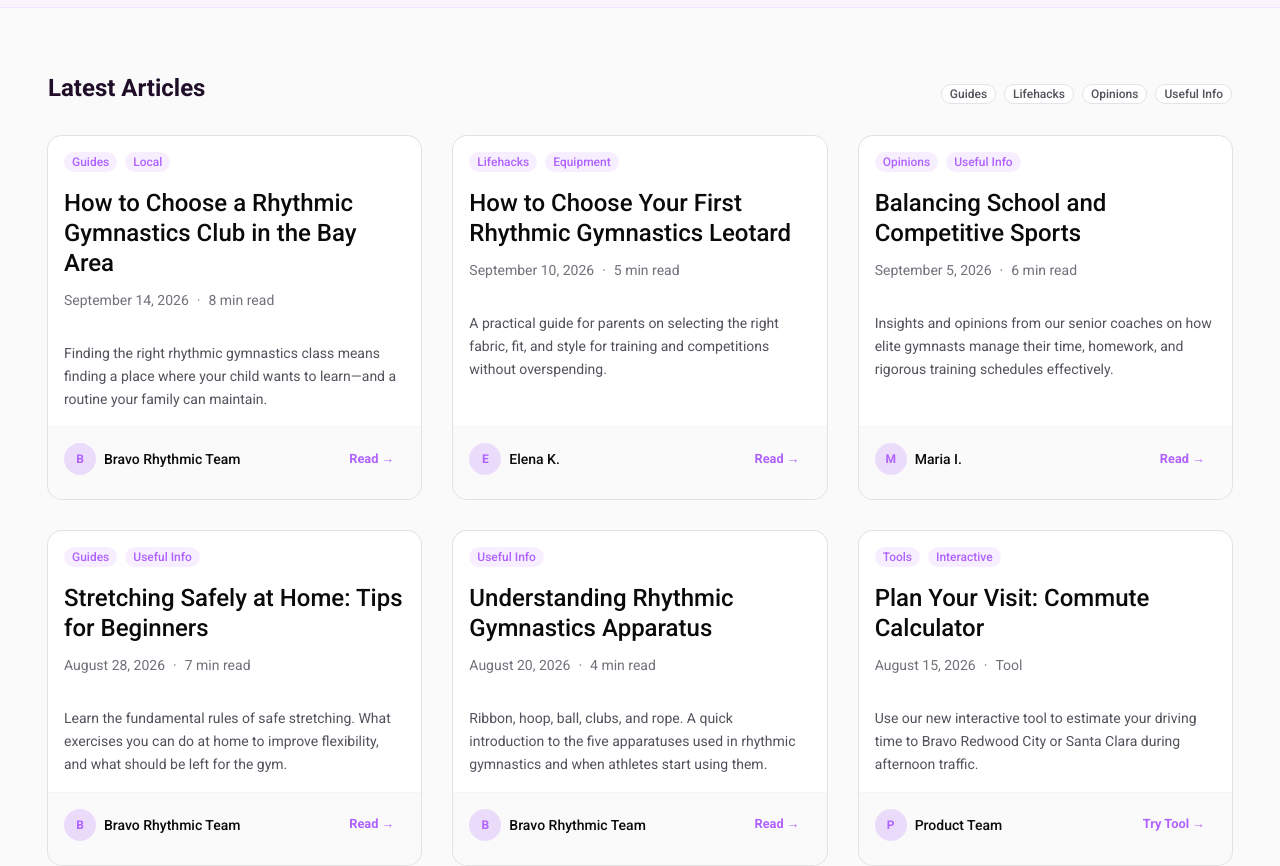
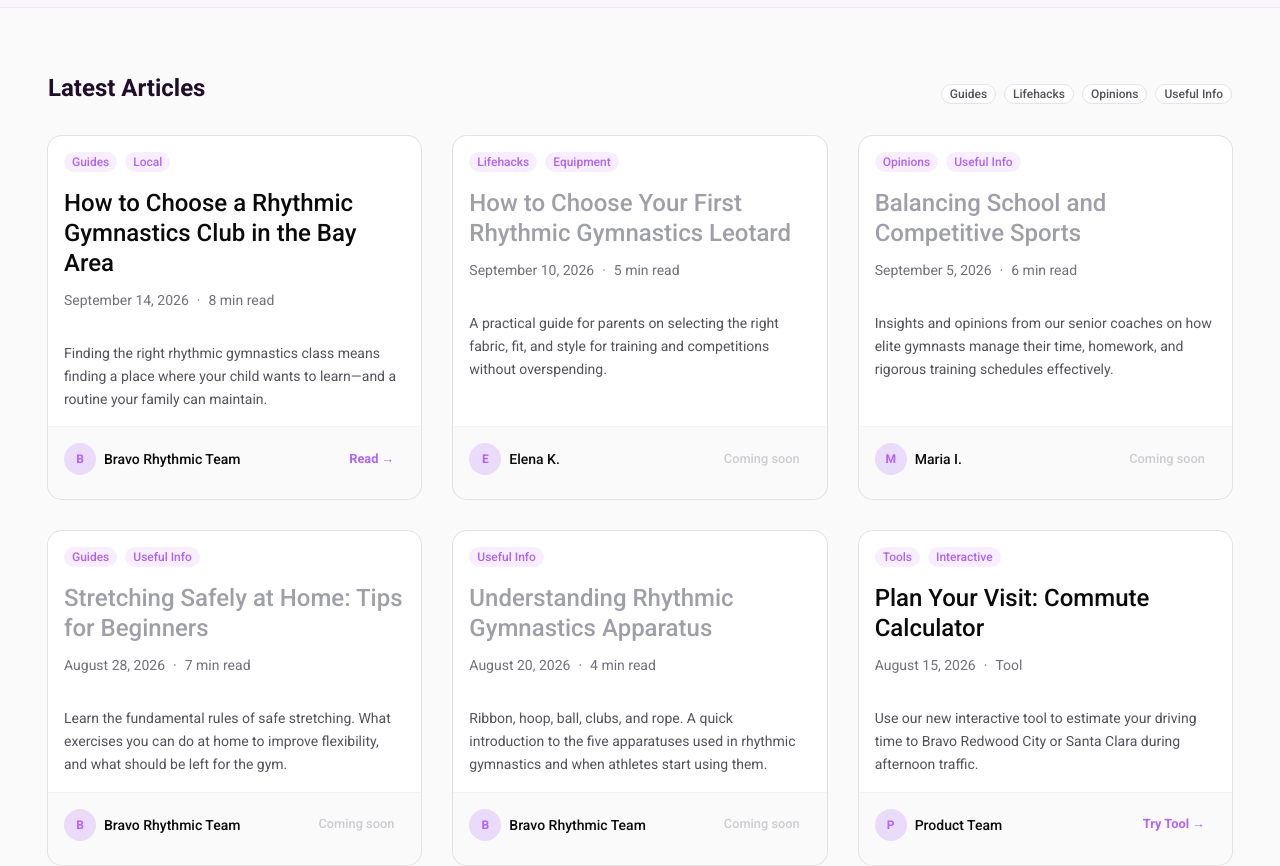
Before and after one commit to spkonovalov/bravorhythmic, a Next.js app: page / in a window 1280 px wide. Shown: the part 560-1426 px from the top of the page. Built offline with nearby package versions, Linux system fonts and the light colour scheme.

Commit message:
Update unpublished articles to show Coming soon

```diff
--- a/src/app/page.tsx
+++ b/src/app/page.tsx
@@ -13,7 +13,8 @@ const articles = [
     date: "September 14, 2026",
     author: "Bravo Rhythmic Team",
     tags: ["Guides", "Local"],
-    readTime: "8 min read"
+    readTime: "8 min read",
+    isPublished: true
   },
   {
     id: "how-to-choose-first-leotard",
@@ -22,7 +23,8 @@ const articles = [
     date: "September 10, 2026",
     author: "Elena K.",
     tags: ["Lifehacks", "Equipment"],
-    readTime: "5 min read"
+    readTime: "5 min read",
+    isPublished: false
   },
   {
     id: "balancing-school-and-competitive-sports",
@@ -31,7 +33,8 @@ const articles = [
     date: "September 5, 2026",
     author: "Maria I.",
     tags: ["Opinions", "Useful Info"],
-    readTime: "6 min read"
+    readTime: "6 min read",
+    isPublished: false
   },
   {
     id: "stretching-safely-at-home",
@@ -40,7 +43,8 @@ const articles = [
     date: "August 28, 2026",
     author: "Bravo Rhythmic Team",
     tags: ["Guides", "Useful Info"],
-    readTime: "7 min read"
+    readTime: "7 min read",
+    isPublished: false
   },
   {
     id: "understanding-rg-apparatus",
@@ -49,7 +53,8 @@ const articles = [
     date: "August 20, 2026",
     author: "Bravo Rhythmic Team",
     tags: ["Useful Info"],
-    readTime: "4 min read"
+    readTime: "4 min read",
+    isPublished: false
   },
   {
     id: "commute-calculator",
@@ -59,7 +64,8 @@ const articles = [
     author: "Product Team",
     tags: ["Tools", "Interactive"],
     readTime: "Tool",
-    isTool: true
+    isTool: true,
+    isPublished: true
   }
 ];
 
@@ -122,11 +128,15 @@ export default function Home() {
                     </Badge>
                   ))}
                 </div>
-                <CardTitle className="text-2xl leading-tight group-hover:text-bravo-purple transition-colors">
+                <CardTitle className={cn("text-2xl leading-tight transition-colors", article.isPublished ? "group-hover:text-bravo-purple" : "text-zinc-400")}>
+                  {article.isPublished ? (
                     <Link href={article.isTool ? `/${article.id}` : `/articles/${article.id}`} className="focus:outline-none">
                       <span className="absolute inset-0" aria-hidden="true" />
                       {article.title}
                     </Link>
+                  ) : (
+                    <span>{article.title}</span>
+                  )}
                 </CardTitle>
                 <div className="flex items-center gap-2 text-sm text-zinc-500 mt-2">
                   <span>{article.date}</span>
@@ -146,12 +156,18 @@ export default function Home() {
                   </div>
                   <span className="text-sm font-medium">{article.author}</span>
                 </div>
+                {article.isPublished ? (
                   <Link
                     href={article.isTool ? `/${article.id}` : `/articles/${article.id}`}
                     className={cn(buttonVariants({ variant: "ghost", size: "sm" }), "text-bravo-purple hover:text-bravo-purple hover:bg-bravo-purple/10 font-semibold z-10 relative")}
                   >
                     {article.isTool ? "Try Tool →" : "Read →"}
                   </Link>
+                ) : (
+                  <span className={cn(buttonVariants({ variant: "ghost", size: "sm" }), "text-zinc-400 cursor-not-allowed opacity-50")}>
+                    Coming soon
+                  </span>
+                )}
               </CardFooter>
             </Card>
           ))}
```
Lines whose indentation alone changed are shown as unchanged.
